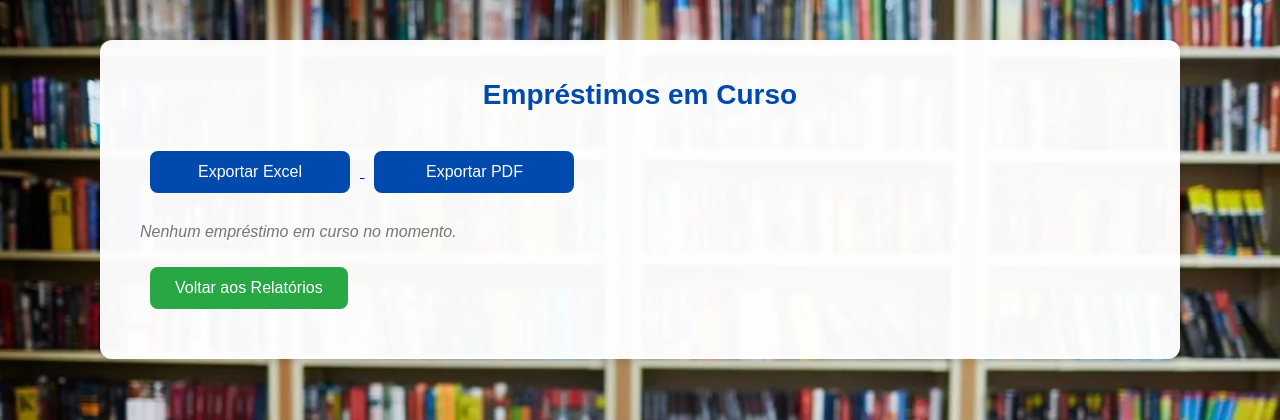
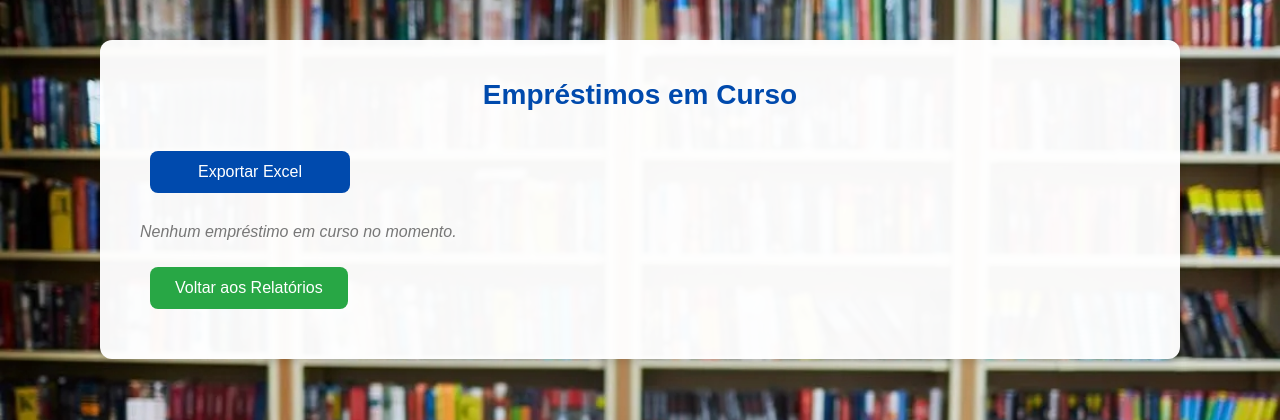
Before and after one commit to Alexanndre85DF/sistema-biblioteca-escolar, a Flask app: page /emprestimos_curso in a window 1280 px wide. Shown: the top 420 px of the page. Run offline with Flask 2, Linux system fonts and the light colour scheme; a user stored in the database is signed in; data comes from the database, SQL or seed files in the repository.

Commit message:
Update emprestimos_curso.html

```diff
--- a/templates/emprestimos_curso.html
+++ b/templates/emprestimos_curso.html
@@ -12,9 +12,6 @@
         <div style="margin-bottom: 15px;">
             <a href="{{ url_for('exportar_emprestimos_curso_excel') }}">
                 <button class="main-button">Exportar Excel</button>
-            </a>
-            <a href="{{ url_for('exportar_emprestimos_curso_pdf') }}">
-                <button class="main-button">Exportar PDF</button>
             </a>
         </div>
 
```
